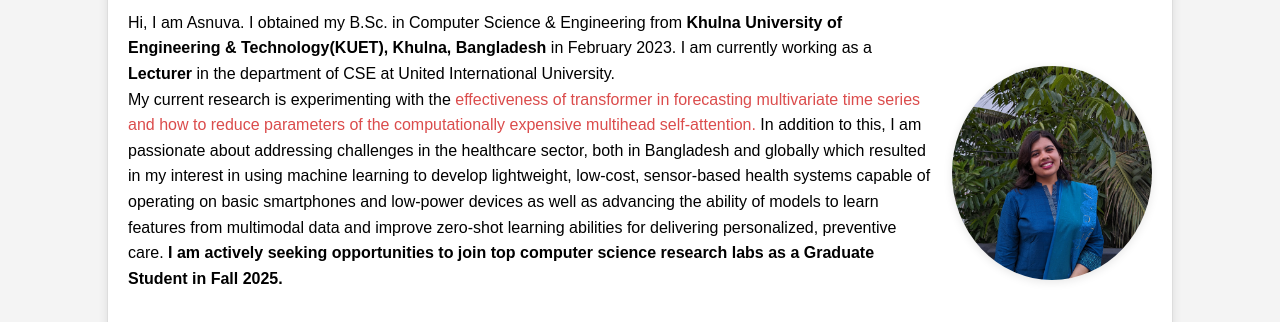
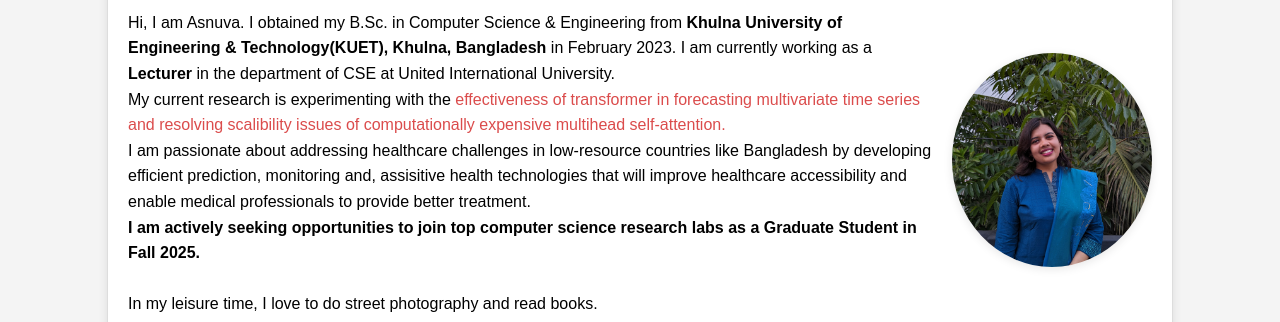
Before and after one commit to asnuvatanvin/asnuvatanvin.github.io, a plain HTML site: page index.html in a window 1280 px wide. Shown: the part 187-509 px from the top of the page. Drawn offline with Linux system fonts and the light colour scheme.

Commit message:
Update index.html

```diff
--- a/index.html
+++ b/index.html
@@ -38,11 +38,9 @@
             Khulna, Bangladesh</strong> in February 2023. I am currently working as a <strong>Lecturer</strong> in the department of CSE at United
           International University.
           <br>My current research is experimenting with the <span class="highlight">effectiveness
-          of transformer in forecasting multivariate time series and how to
-          reduce parameters of the computationally expensive multihead self-attention.</span> In addition to this, I
-          am passionate about addressing challenges in the healthcare sector, both in Bangladesh and globally which
-          resulted in my interest in using machine learning to develop lightweight, low-cost, sensor-based health systems capable of operating on basic smartphones and low-power devices
-          as well as advancing the ability of models to learn features from multimodal data and improve zero-shot learning abilities for delivering  personalized, preventive care.
+          of transformer in forecasting multivariate time series and resolving scalibility issues of computationally expensive multihead self-attention.</span>
+          <br>I am passionate about addressing healthcare challenges in low-resource countries like Bangladesh by developing efficient prediction, monitoring
+          and, assisitive health technologies that will improve healthcare accessibility and enable medical professionals to provide better treatment.<br>
           <strong>I am actively seeking opportunities to join top computer science research labs as a Graduate Student in Fall 2025.</strong>
           <br><br>In my leisure time, I love to do street photography and read books.
         <div class="contact-links">
```
